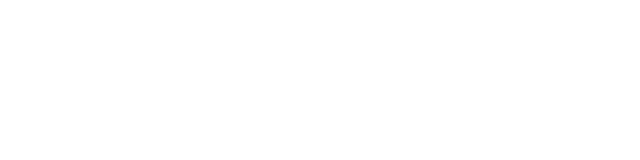
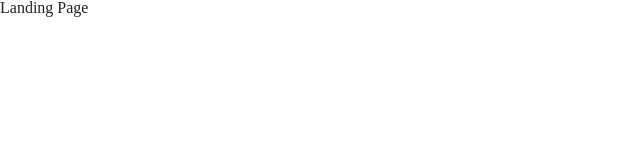
Before and after one commit to RafoelAz/FamilyBudget, a React (Create React App) app in the folder ui/: page / in a window 1280 px wide. Shown: the top 160 px of the page, without its empty margins (0-640 px from the left). Built offline with nearby package versions, Linux system fonts and the light colour scheme.

Commit message:
Create first pages using react-router and bootstrap

```diff
--- a/ui/package.json
+++ b/ui/package.json
@@ -6,8 +6,10 @@
     "@testing-library/jest-dom": "^5.11.4",
     "@testing-library/react": "^11.1.0",
     "@testing-library/user-event": "^12.1.10",
+    "bootstrap": "^5.0.0-beta1",
     "react": "^17.0.1",
     "react-dom": "^17.0.1",
+    "react-router-dom": "^5.2.0",
     "react-scripts": "4.0.1",
     "web-vitals": "^0.2.4"
   },
--- a/ui/src/App.js
+++ b/ui/src/App.js
@@ -1,10 +1,29 @@
+import {
+  BrowserRouter as Router,
+  Switch,
+  Route
+} from 'react-router-dom';
 import './App.css';
+
+import { LandingPage } from './pages/landing.page';
+import { DashboardPage } from './pages/dashboard.page';
+import { IncomePage } from './pages/income.page';
 
 function App() {
   return (
-    <div className="App">
-
-    </div>
+    <Router>
+      <Switch>
+        <Route exact path="/">
+          <LandingPage />
+        </Route>
+        <Route path="/dashboard">
+          <DashboardPage />
+        </Route>
+        <Route path="/income">
+          <IncomePage />
+        </Route>
+      </Switch>
+    </Router>
   );
 }
 
--- a/ui/src/index.js
+++ b/ui/src/index.js
@@ -1,5 +1,6 @@
 import React from 'react';
 import ReactDOM from 'react-dom';
+import 'bootstrap/dist/css/bootstrap.css';
 import './index.css';
 import App from './App';
 import reportWebVitals from './reportWebVitals';
--- /dev/null
+++ b/ui/src/pages/dashboard.page.jsx
@@ -0,0 +1,7 @@
+import './dashboard.page.css';
+
+export function DashboardPage() {
+  return (
+    <h1>Dashboard Page</h1>
+  );
+}
--- /dev/null
+++ b/ui/src/pages/income.page.jsx
@@ -0,0 +1,5 @@
+export function IncomePage() {
+  return (
+    <h1>Income Page</h1>
+  );
+}
--- /dev/null
+++ b/ui/src/pages/landing.page.jsx
@@ -0,0 +1,7 @@
+import './landing.page.css';
+
+export function LandingPage() {
+  return (
+    <h1>Landing Page</h1>
+  );
+}
```
Also changed, not shown: ui/src/pages/dashboard.page.css (added), ui/src/pages/landing.page.css (added), 2 other files (tests, documents, lock files or other folders).
